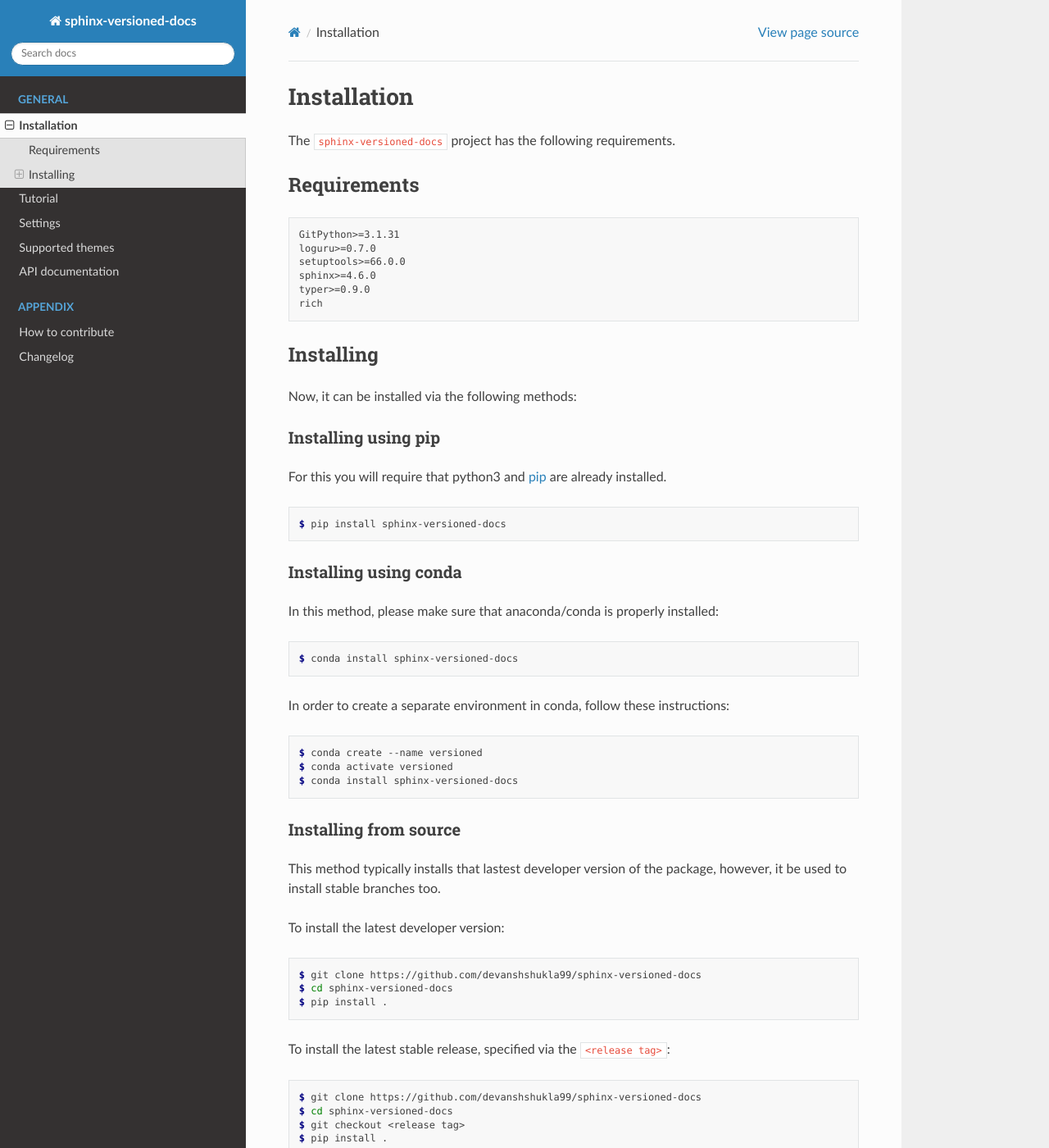
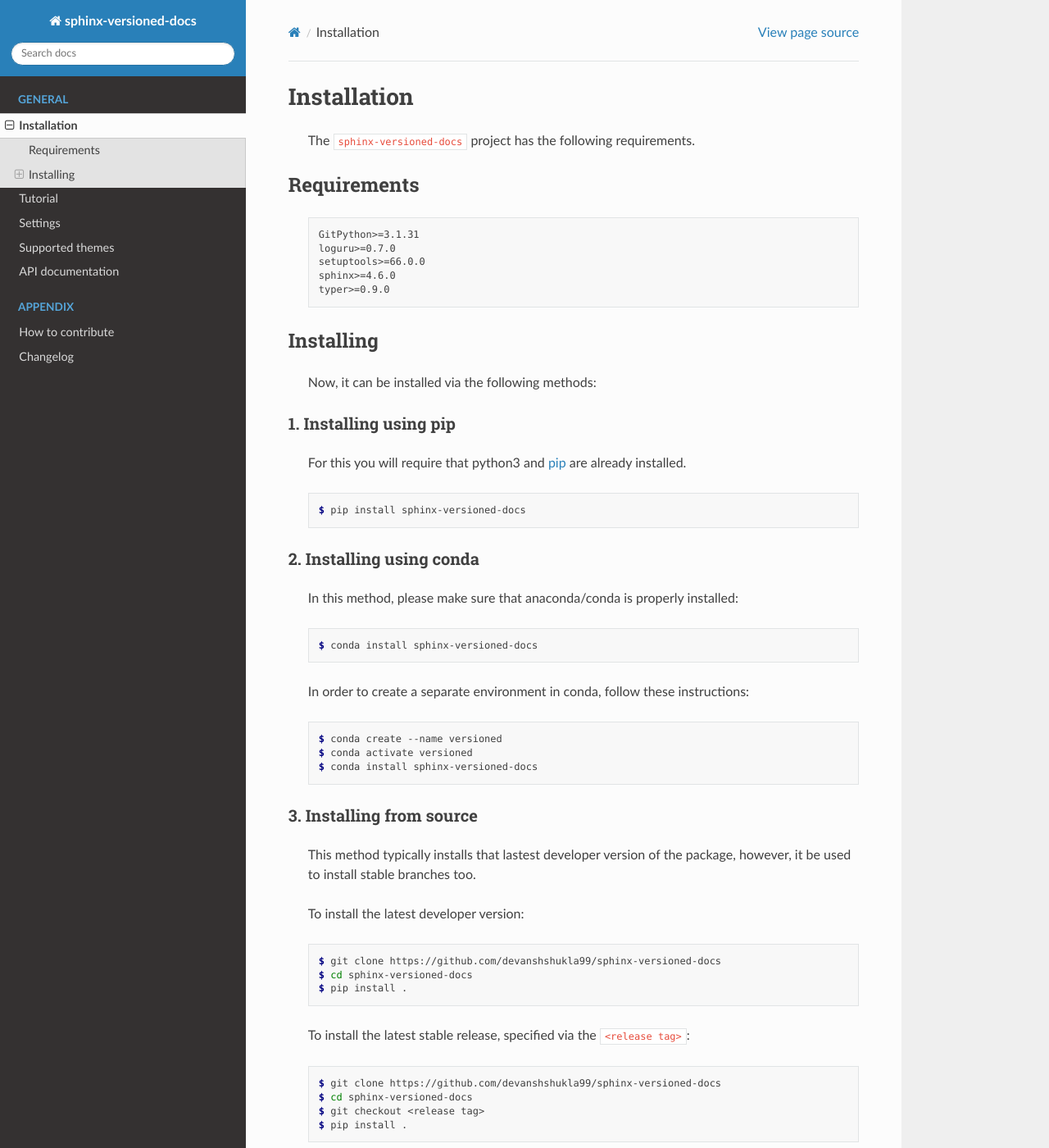
Before and after one commit to devanshshukla99/sphinx-versioned-docs, a Sphinx documentation site: the page built from docs/install.rst, in a window 1280 px wide and 1400 px high. Shown: the whole window at 82% size. Built offline with Sphinx 7.4.7 and the Read the Docs theme 2.0.0, drawn with Linux system fonts in a browser that asks for light colours; some of the changed text lies outside the part shown.

```diff
--- a/docs/install.rst
+++ b/docs/install.rst
@@ -4,84 +4,83 @@
 Installation
 ============
 
-The ``sphinx-versioned-docs`` project has the following requirements.
+    The ``sphinx-versioned-docs`` project has the following requirements.
 
 .. _requirements-to-use:
 
 Requirements
 ============
 
-.. code-block:: markdown
+    .. code-block:: markdown
 
-    GitPython>=3.1.31
-    loguru>=0.7.0
-    setuptools>=66.0.0
-    sphinx>=4.6.0
-    typer>=0.9.0
-    rich
+        GitPython>=3.1.31
+        loguru>=0.7.0
+        setuptools>=66.0.0
+        sphinx>=4.6.0
+        typer>=0.9.0
 
 Installing
 ==========
 
-Now, it can be installed via the following methods:
+    Now, it can be installed via the following methods:
 
-Installing using pip
---------------------
+1. Installing using pip
+------------------------
 
-For this you will require that python3 and `pip <https://pip.pypa.io/en/stable/installation/>`__ are already installed.
+    For this you will require that python3 and `pip <https://pip.pypa.io/en/stable/installation/>`__ are already installed.
 
-.. code-block:: console
+    .. code-block:: console
 
-    $ pip install sphinx-versioned-docs
+        $ pip install sphinx-versioned-docs
 
-Installing using conda
-----------------------
+2. Installing using conda
+--------------------------
 
-In this method, please make sure that anaconda/conda is properly installed:
+    In this method, please make sure that anaconda/conda is properly installed:
 
-.. code-block:: console
+    .. code-block:: console
 
-    $ conda install sphinx-versioned-docs
+        $ conda install sphinx-versioned-docs
 
-In order to create a separate environment in conda, follow these instructions:
+    In order to create a separate environment in conda, follow these instructions:
 
-.. code-block:: console
+    .. code-block:: console
 
-    $ conda create --name versioned
-    $ conda activate versioned
-    $ conda install sphinx-versioned-docs
+        $ conda create --name versioned
+        $ conda activate versioned
+        $ conda install sphinx-versioned-docs
 
-Installing from source
-----------------------
+3. Installing from source
+--------------------------
 
-This method typically installs that lastest developer version of the package, however, it be used to install stable branches too.
+    This method typically installs that lastest developer version of the package, however, it be used to install stable branches too.
 
-To install the latest developer version:
+    To install the latest developer version:
 
-.. code-block:: console
+    .. code-block:: console
 
-    $ git clone https://github.com/devanshshukla99/sphinx-versioned-docs
-    $ cd sphinx-versioned-docs
-    $ pip install .
+        $ git clone https://github.com/devanshshukla99/sphinx-versioned-docs
+        $ cd sphinx-versioned-docs
+        $ pip install .
 
-To install the latest stable release, specified via the ``<release tag>``:
+    To install the latest stable release, specified via the ``<release tag>``:
 
-.. code-block:: console
+    .. code-block:: console
 
-    $ git clone https://github.com/devanshshukla99/sphinx-versioned-docs
-    $ cd sphinx-versioned-docs
-    $ git checkout <release tag>
-    $ pip install .
+        $ git clone https://github.com/devanshshukla99/sphinx-versioned-docs
+        $ cd sphinx-versioned-docs
+        $ git checkout <release tag>
+        $ pip install .
 
 .. _dev-version:
 
-Installing the developer version
---------------------------------
+4. Installing the developer version
+-------------------------------------
 
-If you are interested in contributing to the project, then you can setup the developer environment by using:
+    If you are interested in contributing to the project, then you can setup the developer environment by using:
 
-.. code-block:: console
+    .. code-block:: console
 
-    $ git clone https://github.com/devanshshukla99/sphinx-versioned-docs
-    $ cd sphinx-versioned-docs
-    $ pip install -e .[all]
+        $ git clone https://github.com/devanshshukla99/sphinx-versioned-docs
+        $ cd sphinx-versioned-docs
+        $ pip install -e .[all]
--- a/docs/settings.rst
+++ b/docs/settings.rst
@@ -4,9 +4,9 @@
 Settings
 ========
 
-.. code-block::
+.. code-block:: console
 
-    sphinx-versioned [OPTIONS]
+    $ sphinx-versioned [OPTIONS]
 
 The ``sphinx-versioned-docs`` reads options from two sources:
 
```
Also changed, not shown: docs/tutorial.rst (+66 -28 lines).
